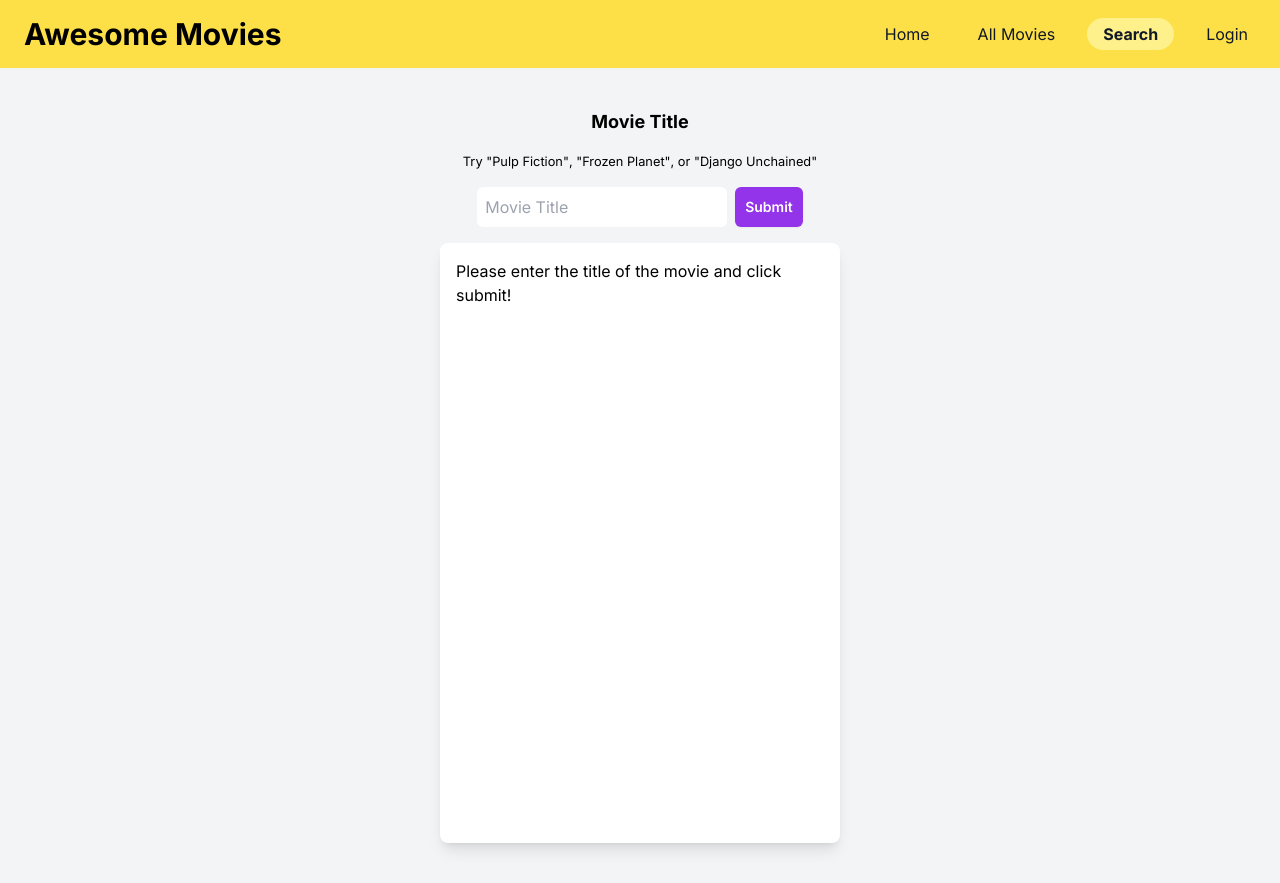
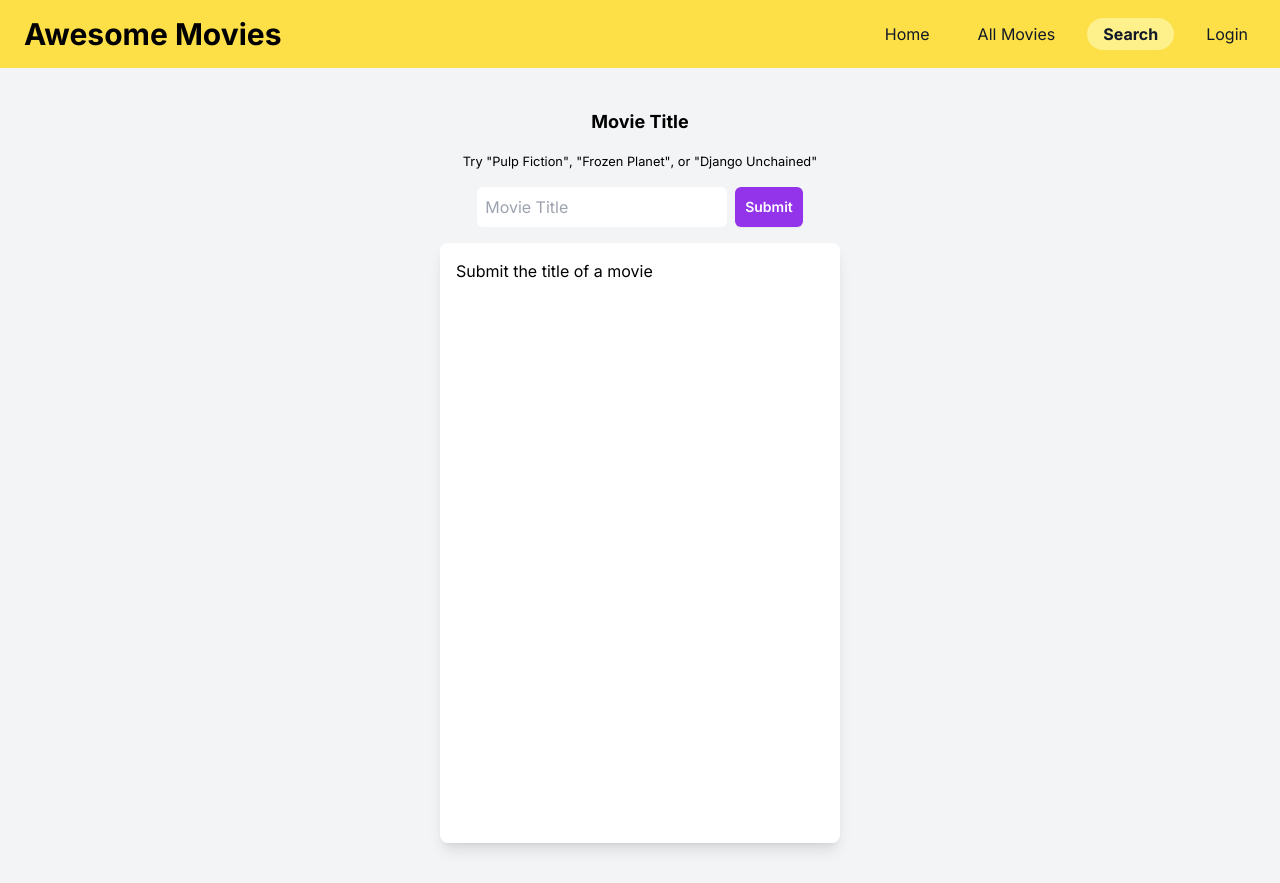
Before and after one commit to tatasadi/next-prisma-graphql, a Next.js app: page /search in a window 1280 px wide. Built offline with nearby package versions, Linux system fonts and the light colour scheme; no server answers.

Commit message:
use react-error-boundary

```diff
--- a/package.json
+++ b/package.json
@@ -27,6 +27,7 @@
     "postcss": "8.4.26",
     "react": "18.2.0",
     "react-dom": "18.2.0",
+    "react-error-boundary": "^4.0.10",
     "tailwindcss": "3.3.3",
     "typescript": "5.1.6"
   },
--- a/src/app/search/page.tsx
+++ b/src/app/search/page.tsx
@@ -3,10 +3,11 @@ import { gql, useLazyQuery } from "@apollo/client"
 import { Component, ReactNode, useEffect, useState } from "react"
 import MovieCard from "@/components/MovieCard"
 import React from "react"
+import { ErrorBoundary } from "react-error-boundary"
 
 const movieQuery = gql`
   query getMovie($title: String!) {
-    moviess(title: $title) {
+    movie(title: $title) {
       id
       title
       plot
@@ -28,23 +29,25 @@ const movieQuery = gql`
 `
 
 export default function SearchPage() {
-  const [getMovie, { loading, error, data }] = useLazyQuery(movieQuery)
   const [titleToSearch, setTitleToSearch] = useState("")
 
   function handleSubmit(newMovieTitle) {
     setTitleToSearch(newMovieTitle)
   }
 
-  useEffect(() => {
-    if (!titleToSearch) return
-    getMovie({ variables: { title: titleToSearch } })
-  }, [titleToSearch])
+  function handleReset() {
+    setTitleToSearch("")
+  }
 
   return (
     <main className="p-10 flex flex-col items-center gap-4">
       <SearchMovieForm titleToSearch={titleToSearch} onSubmit={handleSubmit} />
-      <ErrorBoundary key={titleToSearch} FallbackComponent={ErrorFallback}>
-        <MovieInfo loading={loading} error={error} data={data} />
+      <ErrorBoundary
+        FallbackComponent={ErrorFallback}
+        onReset={handleReset}
+        resetKeys={[titleToSearch]}
+      >
+        <MovieInfo titleToSearch={titleToSearch} />
       </ErrorBoundary>
     </main>
   )
@@ -52,6 +55,10 @@ export default function SearchPage() {
 
 function SearchMovieForm({ titleToSearch, onSubmit }) {
   const [inputValue, setInputValue] = useState(titleToSearch ?? "")
+
+  useEffect(() => {
+    setInputValue(titleToSearch)
+  }, [titleToSearch])
 
   function handleSubmit(e) {
     e.preventDefault()
@@ -110,7 +117,14 @@ function SearchMovieForm({ titleToSearch, onSubmit }) {
   )
 }
 
-function MovieInfo({ loading, error, data }) {
+function MovieInfo({ titleToSearch }) {
+  const [getMovie, { loading, error, data }] = useLazyQuery(movieQuery)
+
+  useEffect(() => {
+    if (!titleToSearch) return
+    getMovie({ variables: { title: titleToSearch } })
+  }, [titleToSearch])
+
   if (loading) return <div className="info-box card">Loading...</div>
   if (error) throw error
   if (data) {
@@ -122,44 +136,25 @@ function MovieInfo({ loading, error, data }) {
         </div>
       )
     } else {
+      // if you want to throw an error, you can do somthing like this:
+      //throw new Error("No movie found with this title.")
       return (
         <div className="info-box card">No movie found with this title.</div>
       )
     }
   } else {
-    return (
-      <div className="info-box card">
-        Please enter the title of the movie and click submit!
-      </div>
-    )
+    return <div className="info-box card">Submit the title of a movie</div>
   }
 }
 
-function ErrorFallback({ error }) {
+function ErrorFallback({ error, resetErrorBoundary }) {
   return (
     <div role="alert" className="info-box card error">
       There was an error:{" "}
       <pre style={{ whiteSpace: "normal" }}>{error.message}</pre>
+      <button className="btn mt-4" onClick={resetErrorBoundary}>
+        Try again
+      </button>
     </div>
   )
 }
-
-class ErrorBoundary extends Component<
-  {
-    children?: ReactNode
-  },
-  { error: Error | null }
-> {
-  state = { error: null }
-  static getDerivedStateFromError(error) {
-    return { error }
-  }
-  render() {
-    const { error } = this.state
-    if (error) {
-      return <this.props.FallbackComponent error={error} />
-    }
-
-    return this.props.children
-  }
-}
```
Also changed, not shown: 1 other file (tests, documents, lock files or other folders).
